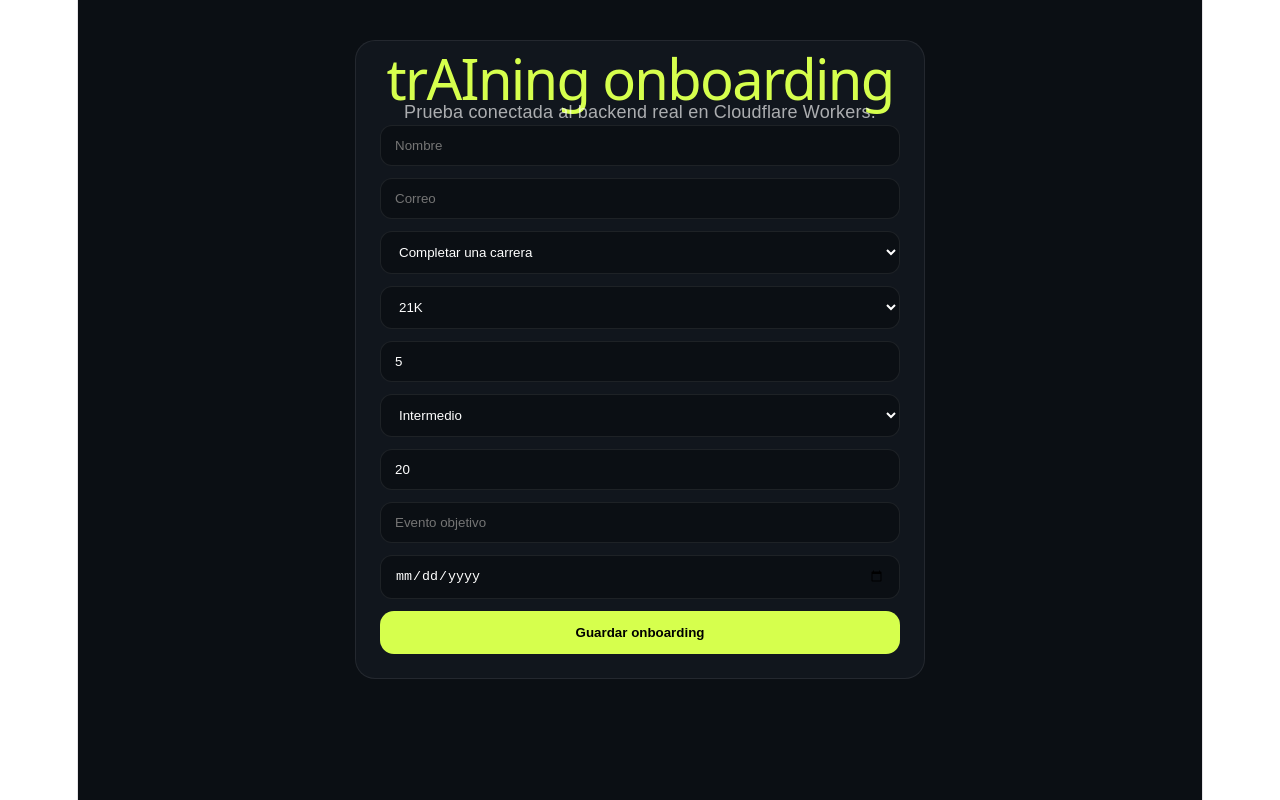
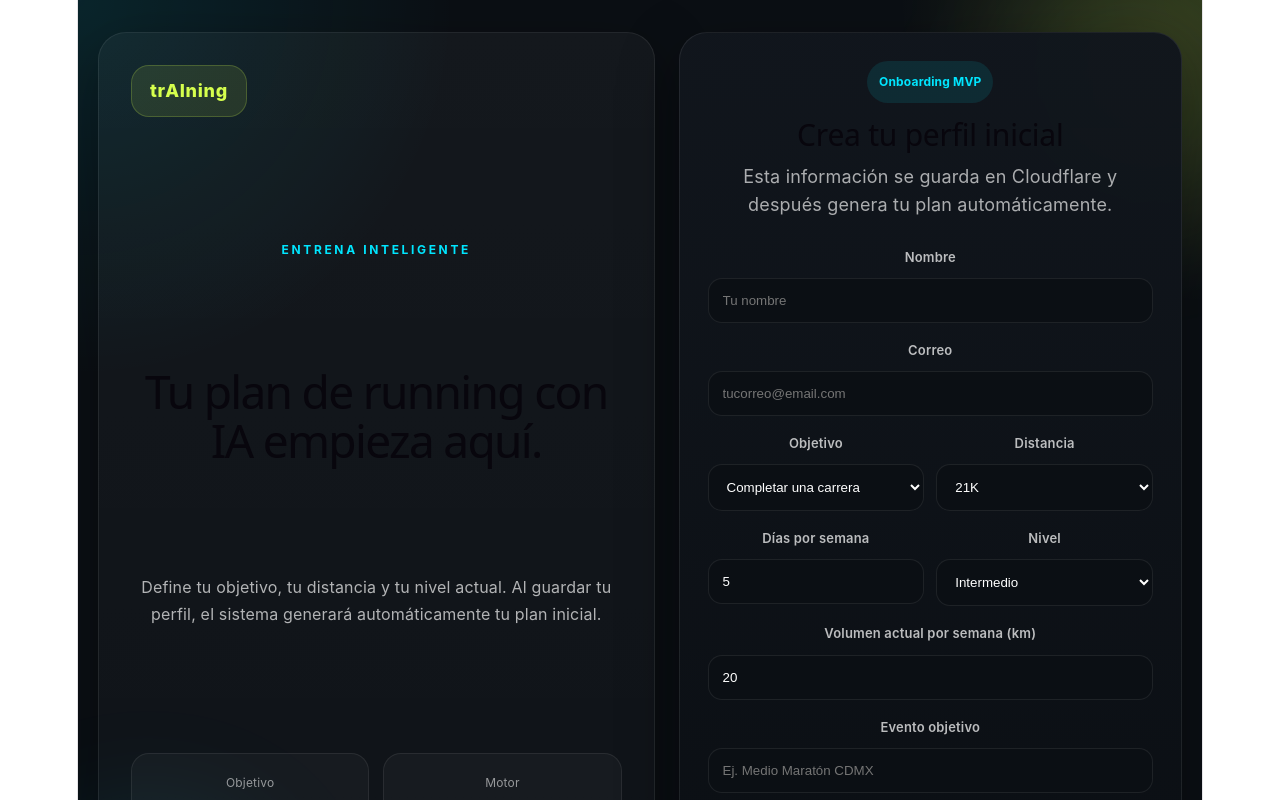
Before and after one commit to marcanton1909-code/trainingapp-mvp, a React (Vite) app in the folder app/: page / in a window 1280 px wide. Shown: the top 800 px of the page. Built offline with nearby package versions, Linux system fonts and the light colour scheme.

Commit message:
Conectar frontend a onboarding y generacion de plan

```diff
--- a/app/src/App.tsx
+++ b/app/src/App.tsx
@@ -16,7 +16,7 @@ export default function App() {
   });
 
   const [loading, setLoading] = useState(false);
-  const [result, setResult] = useState<string>("");
+  const [result, setResult] = useState("");
 
   const handleChange = (
     e: React.ChangeEvent<HTMLInputElement | HTMLSelectElement>
@@ -37,7 +37,7 @@ export default function App() {
     setResult("");
 
     try {
-      const res = await fetch(`${API_URL}/api/onboarding`, {
+      const onboardingRes = await fetch(`${API_URL}/api/onboarding`, {
         method: "POST",
         headers: {
           "Content-Type": "application/json",
@@ -45,13 +45,32 @@ export default function App() {
         body: JSON.stringify(form),
       });
 
-      const data = await res.json();
+      const onboardingData = await onboardingRes.json();
 
-      if (!res.ok) {
-        throw new Error(data?.error || "Error guardando onboarding");
+      if (!onboardingRes.ok) {
+        throw new Error(onboardingData?.error || "Error guardando onboarding");
       }
 
-      setResult(`Onboarding guardado. User ID: ${data.userId}`);
+      const planRes = await fetch(`${API_URL}/api/plan/generate`, {
+        method: "POST",
+        headers: {
+          "Content-Type": "application/json",
+        },
+        body: JSON.stringify({
+          userId: onboardingData.userId,
+          ...form,
+        }),
+      });
+
+      const planData = await planRes.json();
+
+      if (!planRes.ok) {
+        throw new Error(planData?.error || "Error generando plan");
+      }
+
+      setResult(
+        `Perfil guardado y plan generado correctamente. User ID: ${onboardingData.userId}`
+      );
     } catch (error) {
       setResult(
         error instanceof Error ? error.message : "Ocurrió un error inesperado"
@@ -62,52 +81,81 @@ export default function App() {
   };
 
   return (
-    <div
-      style={{
-        minHeight: "100vh",
-        background: "#0B0F14",
-        color: "white",
-        fontFamily: "Arial, sans-serif",
-        padding: "40px 20px",
-      }}
-    >
-      <div
-        style={{
-          maxWidth: "520px",
-          margin: "0 auto",
-          background: "#11161d",
-          border: "1px solid rgba(255,255,255,0.08)",
-          borderRadius: "20px",
-          padding: "24px",
-        }}
-      >
-        <h1 style={{ marginTop: 0, marginBottom: "8px", color: "#D6FF4D" }}>
-          trAIning onboarding
+    <div style={pageStyle}>
+      <div style={glowOne} />
+      <div style={glowTwo} />
+
+      <div style={wrapperStyle}>
+        <div style={brandPanelStyle}>
+          <div style={logoBoxStyle}>trAIning</div>
+          <p style={eyebrowStyle}>ENTRENA INTELIGENTE</p>
+          <h1 style={titleStyle}>
+            Tu plan de running con IA empieza aquí.
           </h1>
-        <p style={{ color: "rgba(255,255,255,0.65)", marginTop: 0 }}>
-          Prueba conectada al backend real en Cloudflare Workers.
+          <p style={subtitleStyle}>
+            Define tu objetivo, tu distancia y tu nivel actual. Al guardar tu
+            perfil, el sistema generará automáticamente tu plan inicial.
           </p>
 
-        <form onSubmit={handleSubmit} style={{ display: "grid", gap: "12px" }}>
+          <div style={featureGridStyle}>
+            <div style={featureCardStyle}>
+              <span style={featureLabelStyle}>Objetivo</span>
+              <strong style={featureValueStyle}>10K · 21K · 42K</strong>
+            </div>
+            <div style={featureCardStyle}>
+              <span style={featureLabelStyle}>Motor</span>
+              <strong style={featureValueStyle}>IA + reglas</strong>
+            </div>
+            <div style={featureCardStyle}>
+              <span style={featureLabelStyle}>Sincronía</span>
+              <strong style={featureValueStyle}>Strava ready</strong>
+            </div>
+            <div style={featureCardStyle}>
+              <span style={featureLabelStyle}>Experiencia</span>
+              <strong style={featureValueStyle}>Mobile first</strong>
+            </div>
+          </div>
+        </div>
+
+        <div style={formCardStyle}>
+          <div style={formHeaderStyle}>
+            <span style={badgeStyle}>Onboarding MVP</span>
+            <h2 style={formTitleStyle}>Crea tu perfil inicial</h2>
+            <p style={formTextStyle}>
+              Esta información se guarda en Cloudflare y después genera tu plan
+              automáticamente.
+            </p>
+          </div>
+
+          <form onSubmit={handleSubmit} style={formStyle}>
+            <div style={fieldGroupStyle}>
+              <label style={labelStyle}>Nombre</label>
               <input
                 name="name"
-            placeholder="Nombre"
+                placeholder="Tu nombre"
                 value={form.name}
                 onChange={handleChange}
                 required
                 style={inputStyle}
               />
+            </div>
 
+            <div style={fieldGroupStyle}>
+              <label style={labelStyle}>Correo</label>
               <input
                 name="email"
                 type="email"
-            placeholder="Correo"
+                placeholder="tucorreo@email.com"
                 value={form.email}
                 onChange={handleChange}
                 required
                 style={inputStyle}
               />
+            </div>
 
+            <div style={twoColsStyle}>
+              <div style={fieldGroupStyle}>
+                <label style={labelStyle}>Objetivo</label>
                 <select
                   name="goal"
                   value={form.goal}
@@ -118,7 +166,10 @@ export default function App() {
                   <option>Mejorar tiempo</option>
                   <option>Retomar constancia</option>
                 </select>
+              </div>
 
+              <div style={fieldGroupStyle}>
+                <label style={labelStyle}>Distancia</label>
                 <select
                   name="distance"
                   value={form.distance}
@@ -130,7 +181,12 @@ export default function App() {
                   <option>21K</option>
                   <option>42K</option>
                 </select>
+              </div>
+            </div>
 
+            <div style={twoColsStyle}>
+              <div style={fieldGroupStyle}>
+                <label style={labelStyle}>Días por semana</label>
                 <input
                   name="daysPerWeek"
                   type="number"
@@ -140,7 +196,10 @@ export default function App() {
                   onChange={handleChange}
                   style={inputStyle}
                 />
+              </div>
 
+              <div style={fieldGroupStyle}>
+                <label style={labelStyle}>Nivel</label>
                 <select
                   name="level"
                   value={form.level}
@@ -151,7 +210,11 @@ export default function App() {
                   <option>Intermedio</option>
                   <option>Avanzado</option>
                 </select>
+              </div>
+            </div>
 
+            <div style={fieldGroupStyle}>
+              <label style={labelStyle}>Volumen actual por semana (km)</label>
               <input
                 name="currentVolumeKm"
                 type="number"
@@ -160,15 +223,21 @@ export default function App() {
                 onChange={handleChange}
                 style={inputStyle}
               />
+            </div>
 
+            <div style={fieldGroupStyle}>
+              <label style={labelStyle}>Evento objetivo</label>
               <input
                 name="eventName"
-            placeholder="Evento objetivo"
+                placeholder="Ej. Medio Maratón CDMX"
                 value={form.eventName}
                 onChange={handleChange}
                 style={inputStyle}
               />
+            </div>
 
+            <div style={fieldGroupStyle}>
+              <label style={labelStyle}>Fecha del evento</label>
               <input
                 name="eventDate"
                 type="date"
@@ -176,49 +245,227 @@ export default function App() {
                 onChange={handleChange}
                 style={inputStyle}
               />
+            </div>
 
-          <button
-            type="submit"
-            disabled={loading}
-            style={{
-              background: "#D6FF4D",
-              color: "#000",
-              border: "none",
-              borderRadius: "14px",
-              padding: "14px",
-              fontWeight: 700,
-              cursor: "pointer",
-            }}
-          >
-            {loading ? "Guardando..." : "Guardar onboarding"}
+            <button type="submit" disabled={loading} style={buttonStyle}>
+              {loading ? "Guardando y generando plan..." : "Guardar y generar plan"}
             </button>
           </form>
 
-        {result && (
-          <div
-            style={{
-              marginTop: "16px",
-              padding: "12px",
-              borderRadius: "12px",
-              background: "rgba(255,255,255,0.05)",
-              color: "#00E6FF",
-              wordBreak: "break-word",
-            }}
-          >
-            {result}
+          {result && <div style={resultStyle}>{result}</div>}
         </div>
-        )}
       </div>
     </div>
   );
 }
 
+const pageStyle: React.CSSProperties = {
+  minHeight: "100vh",
+  background:
+    "radial-gradient(circle at top left, rgba(0,230,255,0.10), transparent 25%), radial-gradient(circle at top right, rgba(214,255,77,0.14), transparent 20%), #0B0F14",
+  color: "white",
+  fontFamily:
+    "Inter, ui-sans-serif, system-ui, -apple-system, BlinkMacSystemFont, sans-serif",
+  padding: "32px 20px",
+  position: "relative",
+  overflow: "hidden",
+};
+
+const glowOne: React.CSSProperties = {
+  position: "absolute",
+  width: 260,
+  height: 260,
+  borderRadius: "50%",
+  background: "rgba(214,255,77,0.10)",
+  filter: "blur(60px)",
+  top: -40,
+  right: -60,
+};
+
+const glowTwo: React.CSSProperties = {
+  position: "absolute",
+  width: 260,
+  height: 260,
+  borderRadius: "50%",
+  background: "rgba(0,230,255,0.10)",
+  filter: "blur(60px)",
+  bottom: -60,
+  left: -60,
+};
+
+const wrapperStyle: React.CSSProperties = {
+  maxWidth: 1120,
+  margin: "0 auto",
+  display: "grid",
+  gridTemplateColumns: "1.05fr 0.95fr",
+  gap: 24,
+  position: "relative",
+  zIndex: 1,
+};
+
+const brandPanelStyle: React.CSSProperties = {
+  background:
+    "linear-gradient(180deg, rgba(255,255,255,0.04), rgba(255,255,255,0.02))",
+  border: "1px solid rgba(255,255,255,0.08)",
+  borderRadius: 28,
+  padding: 32,
+  minHeight: 680,
+  display: "flex",
+  flexDirection: "column",
+  justifyContent: "space-between",
+  boxShadow: "0 20px 60px rgba(0,0,0,0.35)",
+};
+
+const logoBoxStyle: React.CSSProperties = {
+  display: "inline-flex",
+  alignItems: "center",
+  justifyContent: "center",
+  padding: "12px 18px",
+  borderRadius: 18,
+  background: "rgba(214,255,77,0.10)",
+  color: "#D6FF4D",
+  fontWeight: 800,
+  letterSpacing: "0.04em",
+  width: "fit-content",
+  border: "1px solid rgba(214,255,77,0.20)",
+};
+
+const eyebrowStyle: React.CSSProperties = {
+  marginTop: 28,
+  marginBottom: 12,
+  color: "#00E6FF",
+  fontSize: 12,
+  letterSpacing: "0.22em",
+  fontWeight: 700,
+};
+
+const titleStyle: React.CSSProperties = {
+  fontSize: 46,
+  lineHeight: 1.05,
+  margin: 0,
+  maxWidth: 520,
+};
+
+const subtitleStyle: React.CSSProperties = {
+  marginTop: 18,
+  maxWidth: 520,
+  color: "rgba(255,255,255,0.68)",
+  lineHeight: 1.7,
+  fontSize: 16,
+};
+
+const featureGridStyle: React.CSSProperties = {
+  display: "grid",
+  gridTemplateColumns: "repeat(2, minmax(0, 1fr))",
+  gap: 14,
+  marginTop: 32,
+};
+
+const featureCardStyle: React.CSSProperties = {
+  borderRadius: 18,
+  border: "1px solid rgba(255,255,255,0.08)",
+  background: "rgba(255,255,255,0.03)",
+  padding: 16,
+};
+
+const featureLabelStyle: React.CSSProperties = {
+  display: "block",
+  color: "rgba(255,255,255,0.55)",
+  fontSize: 12,
+  marginBottom: 6,
+};
+
+const featureValueStyle: React.CSSProperties = {
+  fontSize: 16,
+  color: "#fff",
+};
+
+const formCardStyle: React.CSSProperties = {
+  background:
+    "linear-gradient(180deg, rgba(17,22,29,0.98), rgba(11,15,20,0.96))",
+  border: "1px solid rgba(255,255,255,0.08)",
+  borderRadius: 28,
+  padding: 28,
+  boxShadow: "0 20px 60px rgba(0,0,0,0.35)",
+};
+
+const formHeaderStyle: React.CSSProperties = {
+  marginBottom: 24,
+};
+
+const badgeStyle: React.CSSProperties = {
+  display: "inline-block",
+  background: "rgba(0,230,255,0.10)",
+  color: "#00E6FF",
+  padding: "8px 12px",
+  borderRadius: 999,
+  fontSize: 12,
+  fontWeight: 700,
+  marginBottom: 14,
+};
+
+const formTitleStyle: React.CSSProperties = {
+  margin: 0,
+  fontSize: 30,
+};
+
+const formTextStyle: React.CSSProperties = {
+  marginTop: 10,
+  color: "rgba(255,255,255,0.65)",
+  lineHeight: 1.6,
+};
+
+const formStyle: React.CSSProperties = {
+  display: "grid",
+  gap: 14,
+};
+
+const twoColsStyle: React.CSSProperties = {
+  display: "grid",
+  gridTemplateColumns: "1fr 1fr",
+  gap: 12,
+};
+
+const fieldGroupStyle: React.CSSProperties = {
+  display: "flex",
+  flexDirection: "column",
+  gap: 8,
+};
+
+const labelStyle: React.CSSProperties = {
+  fontSize: 13,
+  color: "rgba(255,255,255,0.72)",
+  fontWeight: 600,
+};
+
 const inputStyle: React.CSSProperties = {
   width: "100%",
-  padding: "12px 14px",
-  borderRadius: "12px",
+  padding: "14px 14px",
+  borderRadius: 14,
   border: "1px solid rgba(255,255,255,0.08)",
   background: "#0B0F14",
   color: "white",
   boxSizing: "border-box",
+  outline: "none",
 };
+
+const buttonStyle: React.CSSProperties = {
+  background: "#D6FF4D",
+  color: "#000",
+  border: "none",
+  borderRadius: 14,
+  padding: "15px 16px",
+  fontWeight: 800,
+  cursor: "pointer",
+  marginTop: 8,
+};
+
+const resultStyle: React.CSSProperties = {
+  marginTop: 18,
+  padding: "14px 16px",
+  borderRadius: 14,
+  background: "rgba(255,255,255,0.05)",
+  color: "#00E6FF",
+  lineHeight: 1.5,
+  wordBreak: "break-word",
+};
```
Lines whose indentation alone changed are shown as unchanged.
